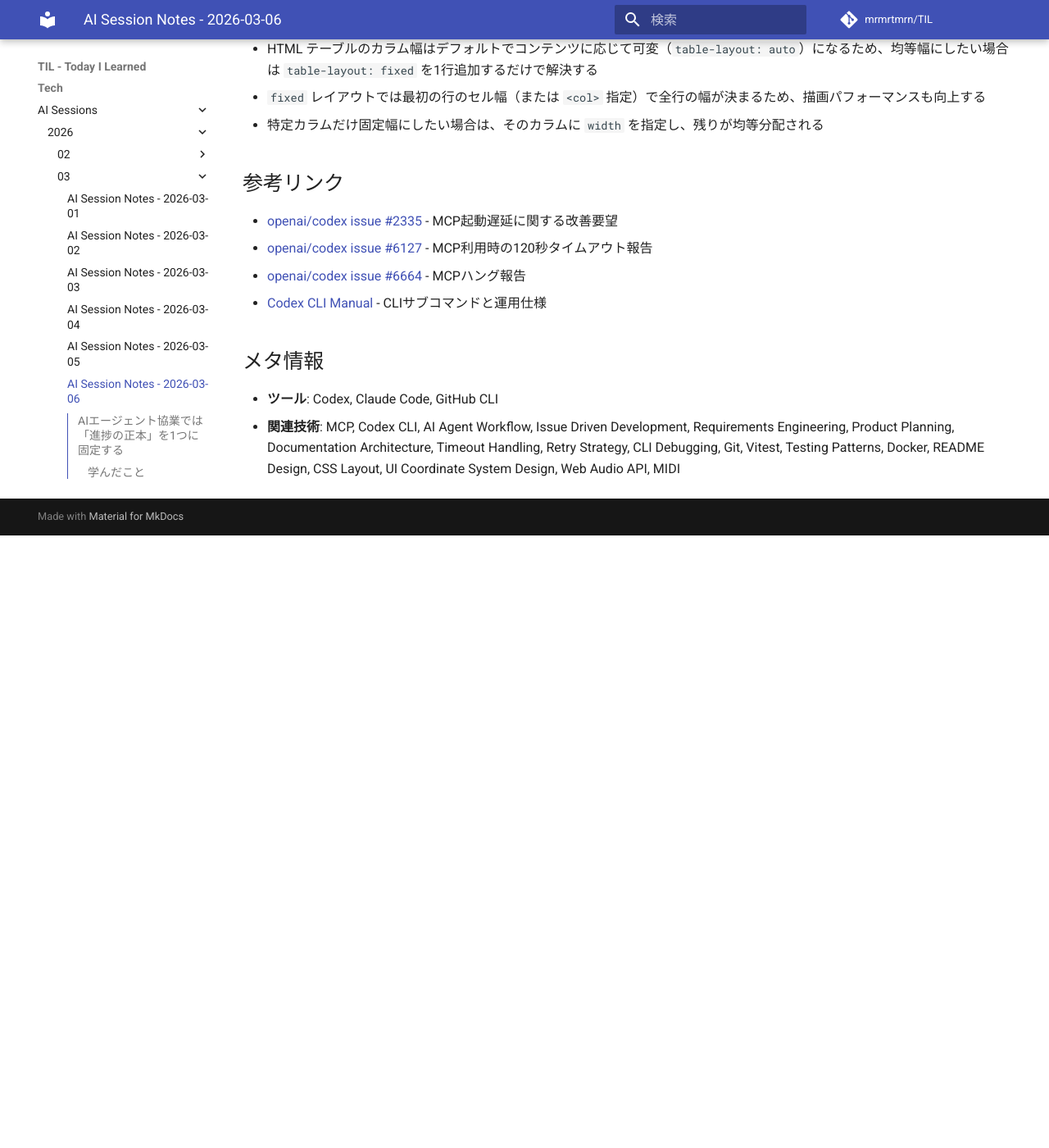
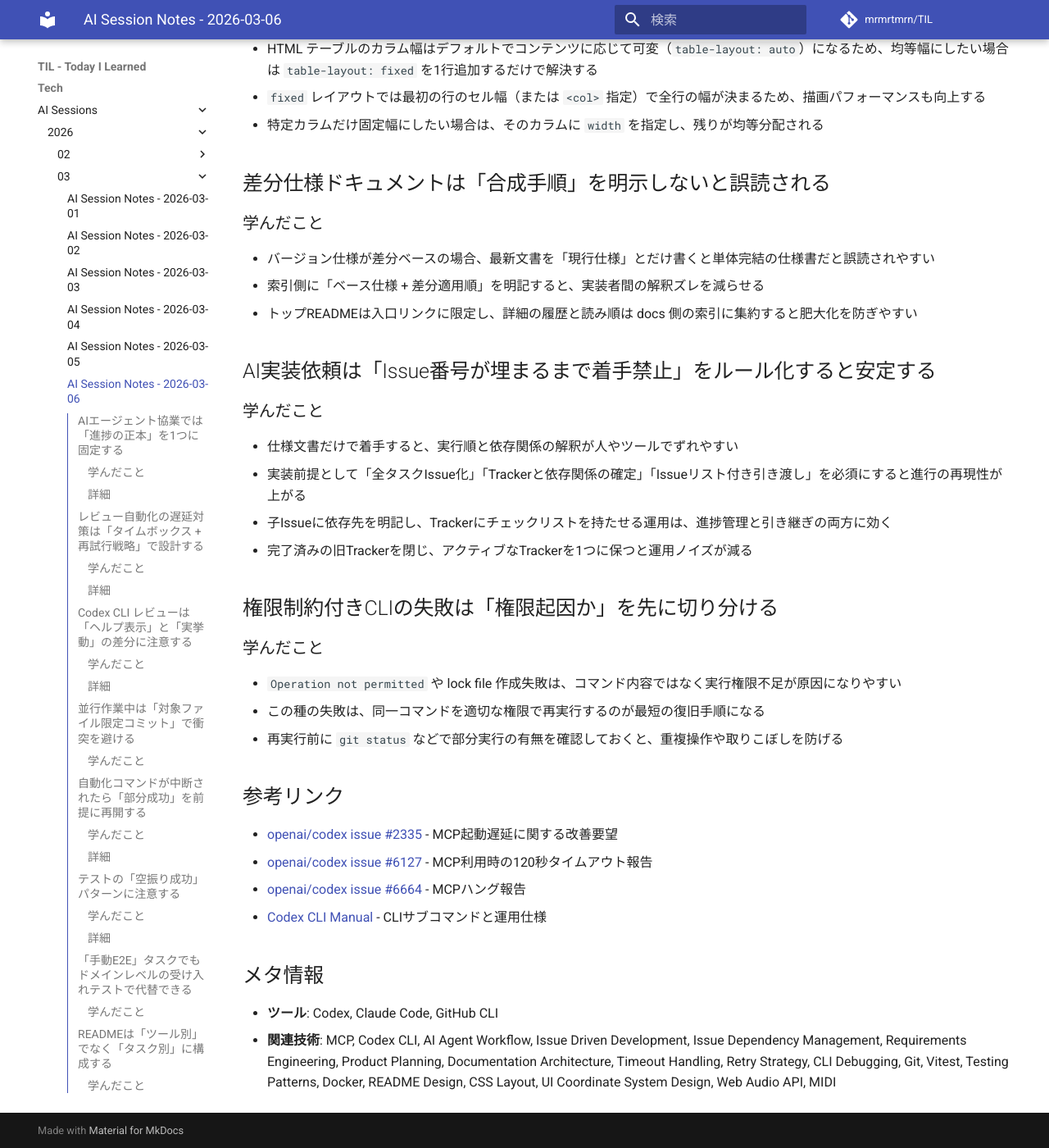
Before and after one commit to mrmrtmrn/TIL, an MkDocs documentation site: the page built from docs/Tech/AI-Sessions/2026/03/2026-03-06.md, in a window 1280 px wide and 1400 px high, scrolled down 5858 px. Shown: the whole window at 82% size. Built offline with MkDocs 1.6.1 and Material for MkDocs 9.7.7, drawn with Linux system fonts in a browser that asks for light colours; comment, search, counter and statistics services are not loaded; before the commit the page ends 6511 px from its top, so only the background shows below that.

Commit message:
feat: 2026-03-06 の AI セッションノートを追加
- 差分仕様ドキュメントは合成手順を明示する
- AI実装依頼はIssue依存関係を必須化する
- 権限制約付きCLI失敗時の復旧手順

```diff
--- a/docs/Tech/AI-Sessions/2026/03/2026-03-06.md
+++ b/docs/Tech/AI-Sessions/2026/03/2026-03-06.md
@@ -204,6 +204,31 @@ vi.mock('../../infra/audio', () => ({
 - `fixed` レイアウトでは最初の行のセル幅（または `<col>` 指定）で全行の幅が決まるため、描画パフォーマンスも向上する
 - 特定カラムだけ固定幅にしたい場合は、そのカラムに `width` を指定し、残りが均等分配される
 
+## 差分仕様ドキュメントは「合成手順」を明示しないと誤読される
+
+### 学んだこと
+
+- バージョン仕様が差分ベースの場合、最新文書を「現行仕様」とだけ書くと単体完結の仕様書だと誤読されやすい
+- 索引側に「ベース仕様 + 差分適用順」を明記すると、実装者間の解釈ズレを減らせる
+- トップREADMEは入口リンクに限定し、詳細の履歴と読み順は docs 側の索引に集約すると肥大化を防ぎやすい
+
+## AI実装依頼は「Issue番号が埋まるまで着手禁止」をルール化すると安定する
+
+### 学んだこと
+
+- 仕様文書だけで着手すると、実行順と依存関係の解釈が人やツールでずれやすい
+- 実装前提として「全タスクIssue化」「Trackerと依存関係の確定」「Issueリスト付き引き渡し」を必須にすると進行の再現性が上がる
+- 子Issueに依存先を明記し、Trackerにチェックリストを持たせる運用は、進捗管理と引き継ぎの両方に効く
+- 完了済みの旧Trackerを閉じ、アクティブなTrackerを1つに保つと運用ノイズが減る
+
+## 権限制約付きCLIの失敗は「権限起因か」を先に切り分ける
+
+### 学んだこと
+
+- `Operation not permitted` や lock file 作成失敗は、コマンド内容ではなく実行権限不足が原因になりやすい
+- この種の失敗は、同一コマンドを適切な権限で再実行するのが最短の復旧手順になる
+- 再実行前に `git status` などで部分実行の有無を確認しておくと、重複操作や取りこぼしを防げる
+
 ## 参考リンク
 
 - [openai/codex issue #2335](https://github.com/openai/codex/issues/2335) - MCP起動遅延に関する改善要望
@@ -214,4 +239,4 @@ vi.mock('../../infra/audio', () => ({
 ## メタ情報
 
 - **ツール**: Codex, Claude Code, GitHub CLI
-- **関連技術**: MCP, Codex CLI, AI Agent Workflow, Issue Driven Development, Requirements Engineering, Product Planning, Documentation Architecture, Timeout Handling, Retry Strategy, CLI Debugging, Git, Vitest, Testing Patterns, Docker, README Design, CSS Layout, UI Coordinate System Design, Web Audio API, MIDI
+- **関連技術**: MCP, Codex CLI, AI Agent Workflow, Issue Driven Development, Issue Dependency Management, Requirements Engineering, Product Planning, Documentation Architecture, Timeout Handling, Retry Strategy, CLI Debugging, Git, Vitest, Testing Patterns, Docker, README Design, CSS Layout, UI Coordinate System Design, Web Audio API, MIDI
```
